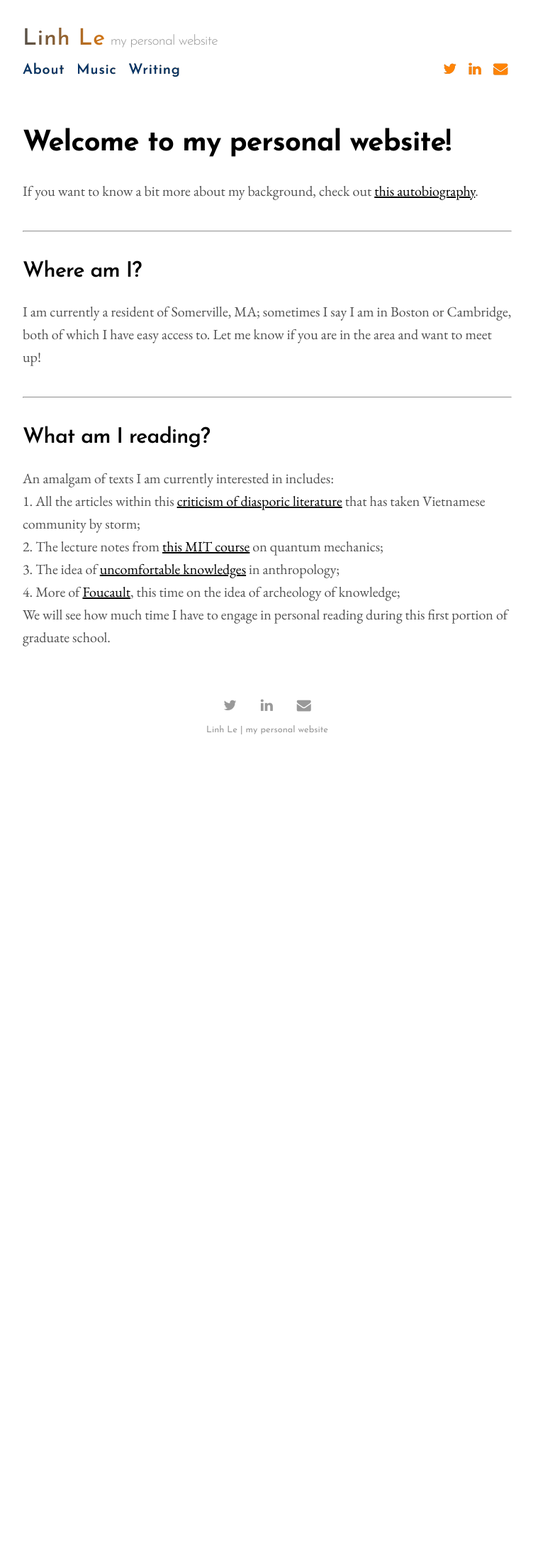
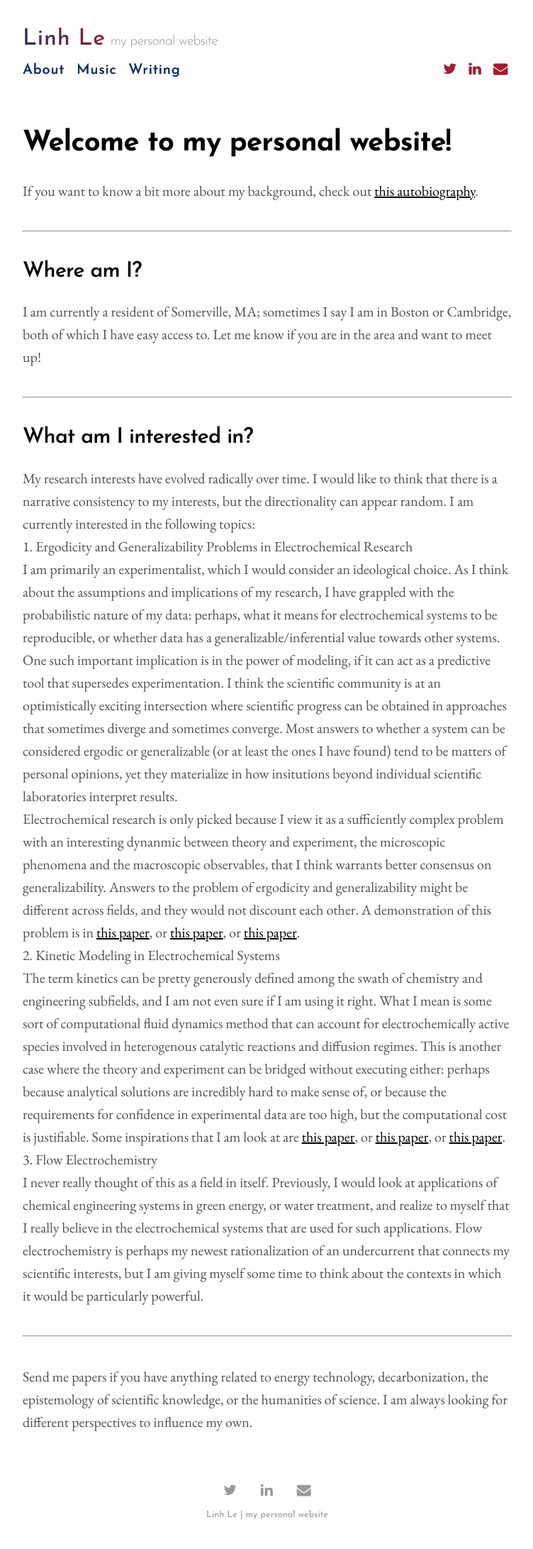
Before and after one commit to aidenva/aidenva.github.io, a Jekyll site: the page built from index.html, in a window 1280 px wide. Shown: the whole page at 71% size, without its empty margins (263-1015 px from the left). Built offline with Jekyll 4.4.1, drawn with Linux system fonts in a browser that asks for light colours; the list of posts is cut into pages by our own code; before the commit the page ends 1077 px from its top, so only the background shows below that.

Commit message:
website colors and home

```diff
--- a/_layouts/home.html
+++ b/_layouts/home.html
@@ -10,12 +10,18 @@ If you want to know a bit more about my background, check out <a href="https://l
 
 I am currently a resident of Somerville, MA; sometimes I say I am in Boston or Cambridge, both of which I have easy access to. Let me know if you are in the area and want to meet up!<br>
 <hr>
-<h2>What am I reading?</h2>
+<h2>What am I interested in?</h2>
 
-An amalgam of texts I am currently interested in includes:<br>
-1. All the articles within this <a href="https://astra-mag.com/articles/blunt-force-ethnic-credibility/">criticism of diasporic literature</a> that has taken Vietnamese community by storm;<br>
-2. The lecture notes from <a href="https://math.mit.edu/~shor/435-LN/">this MIT course</a> on quantum mechanics;<br>
-3. The idea of <a href="https://www.diva-portal.org/smash/get/diva2:1716622/FULLTEXT01.pdf">uncomfortable knowledges</a> in anthropology;<br>
-4. More of <a href="https://that-which.com/explaining-foucaults-archeology/?fbclid=IwAR2RcgVo6paKBB_CcnynFY1D4oA6yOGZUIYnl96wCZ0icCaVzWWsHfP3i2I">Foucault</a>, this time on the idea of archeology of knowledge;<br>
+My research interests have evolved radically over time. I would like to think that there is a narrative consistency to my interests, but the directionality can appear random. I am currently interested in the following topics:<br>
+1. Ergodicity and Generalizability Problems in Electrochemical Research<br>
+I am primarily an experimentalist, which I would consider an ideological choice. As I think about the assumptions and implications of my research, I have grappled with the probabilistic nature of my data: perhaps, what it means for electrochemical systems to be reproducible, or whether data has a generalizable/inferential value towards other systems. One such important implication is in the power of modeling, if it can act as a predictive tool that supersedes experimentation. I think the scientific community is at an optimistically exciting intersection where scientific progress can be obtained in approaches that sometimes diverge and sometimes converge. Most answers to whether a system can be considered ergodic or generalizable (or at least the ones I have found) tend to be matters of personal opinions, yet they materialize in how insitutions beyond individual scientific laboratories interpret results.<br>
 
-We will see how much time I have to engage in personal reading during this first portion of graduate school.<br>
+Electrochemical research is only picked because I view it as a sufficiently complex problem with an interesting dynanmic between theory and experiment, the microscopic phenomena and the macroscopic observables, that I think warrants better consensus on generalizability. Answers to the problem of ergodicity and generalizability might be different across fields, and they would not discount each other. A demonstration of this problem is in <a href="https://www-sciencedirect-com.ezp-prod1.hul.harvard.edu/science/article/pii/030245987780007X">this paper</a>, or <a href="https://statmodeling.stat.columbia.edu/wp-content/uploads/2011/12/imbasics.pdf">this paper</a>, or <a href="https://pubs-acs-org.ezp-prod1.hul.harvard.edu/doi/10.1021/j100322a027">this paper</a>.<br>
+
+2. Kinetic Modeling in Electrochemical Systems<br>
+The term kinetics can be pretty generously defined among the swath of chemistry and engineering subfields, and I am not even sure if I am using it right. What I mean is some sort of computational fluid dynamics method that can account for electrochemically active species involved in heterogenous catalytic reactions and diffusion regimes. This is another case where the theory and experiment can be bridged without executing either: perhaps because analytical solutions are incredibly hard to make sense of, or because the requirements for confidence in experimental data are too high, but the computational cost is justifiable. Some inspirations that I am look at are <a href="https://doi.org/10.1016/j.rser.2014.02.034">this paper</a>, or <a href="10.1016/j.coelec.2017.09.010">this paper</a>, or <a href="https://doi.org/10.1063/5.0165835">this paper</a>.<br>
+
+3. Flow Electrochemistry<br>
+I never really thought of this as a field in itself. Previously, I would look at applications of chemical engineering systems in green energy, or water treatment, and realize to myself that I really believe in the electrochemical systems that are used for such applications. Flow electrochemistry is perhaps my newest rationalization of an undercurrent that connects my scientific interests, but I am giving myself some time to think about the contexts in which it would be particularly powerful.
+<hr>
+Send me papers if you have anything related to energy technology, decarbonization, the epistemology of scientific knowledge, or the humanities of science. I am always looking for different perspectives to influence my own.
--- a/_sass/_base.scss
+++ b/_sass/_base.scss
@@ -69,7 +69,7 @@ h1, h2, h3, h4, h5, h6 {
 
 a:hover {
   color: rgba(0,0,0,0);
-  background: linear-gradient(to right, #00356b,#FF8405);
+  background: linear-gradient(to right, #00356b,#A51C30);
   background-size: 200% 200%;
   animation: rainbow 2s ease-in-out infinite;
   background-clip: text;
--- a/_sass/_default.scss
+++ b/_sass/_default.scss
@@ -57,7 +57,7 @@
   font-weight: 500;
   text-decoration: none;
   color: rgba(0,0,0,0);
-  background: linear-gradient(to right, #00356b,#FF8405);
+  background: linear-gradient(to right, #00356b,#A51C30);
   background-size: 200% 200%;
   animation: rainbow 2s ease-in-out infinite;
   background-clip: text;
@@ -105,7 +105,7 @@
 }
 
 .social-icons a {
-  color: #FF8405;
+  color: #A51C30;
   font-size: 1.25rem;
 }
 
```
Also changed, not shown: _ignore/2024-10-02-transition.md (added, +11 -0 lines).
